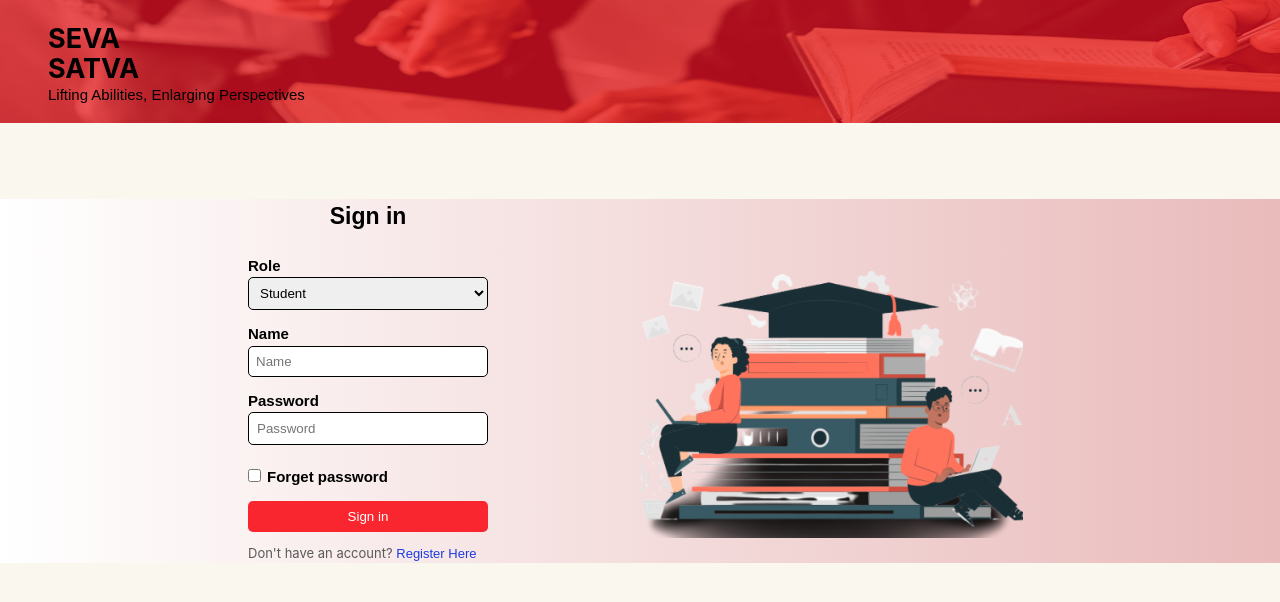
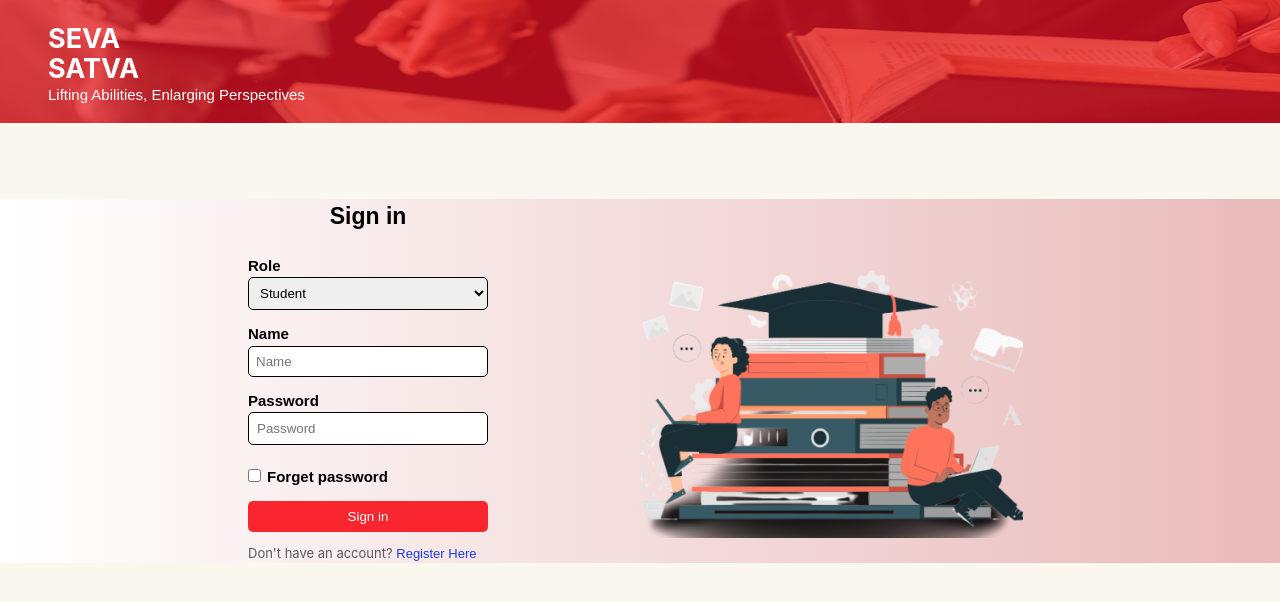
Before and after one commit to dewyani/Seva-Satva, a React (Vite) app: page / in a window 1280 px wide. Shown: the top 602 px of the page. Built offline with nearby package versions, Linux system fonts and the light colour scheme; a web font is replaced by a local one.

Commit message:
small change in App.css

```diff
--- a/src/App.css
+++ b/src/App.css
@@ -2,7 +2,7 @@
   margin: 0px;
   padding: 0px;
   box-sizing: border-box;
-  color: black;
+  /* color: black */
 }
 
 /* body{
```
